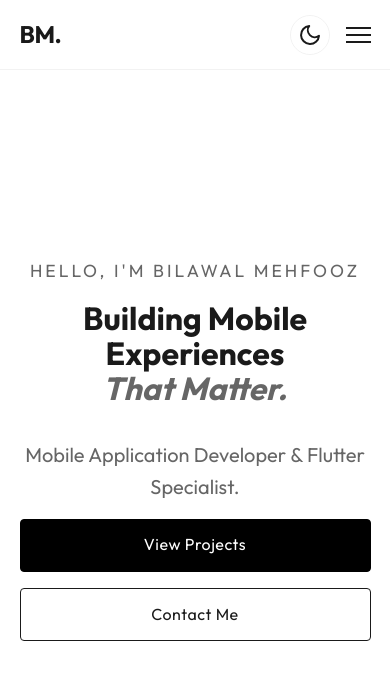
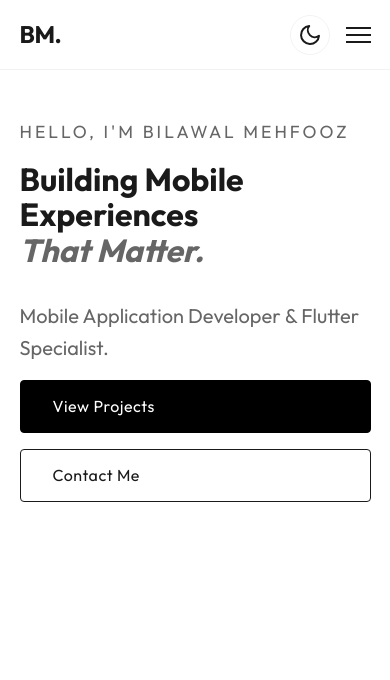
Before and after one commit to Bilawal-Mehfooz-Malik/portfolio-web, a plain HTML site: page index.html in a window 390 px wide. Drawn offline with Linux system fonts and the light colour scheme.

Commit message:
updated mobile layout

```diff
--- a/src/style.css
+++ b/src/style.css
@@ -320,12 +320,18 @@ body {
 /* Fluid Typography & Responsive Alignment */
 @media (max-width: 768px) {
   .hero-section {
-    text-align: center;
-    /* Reverted to center alignment */
+    min-height: auto;
+    /* Remove full height to fix "empty lines" */
+    text-align: left;
+    /* Switch back to Left align per user request */
+    padding-top: calc(var(--nav-height) + 3rem);
+    /* Adjust top padding for balance */
+    padding-bottom: 4rem;
+    /* Ensure bottom space */
   }
 
   .hero-content {
-    text-align: center;
+    text-align: left;
   }
 }
 
```
